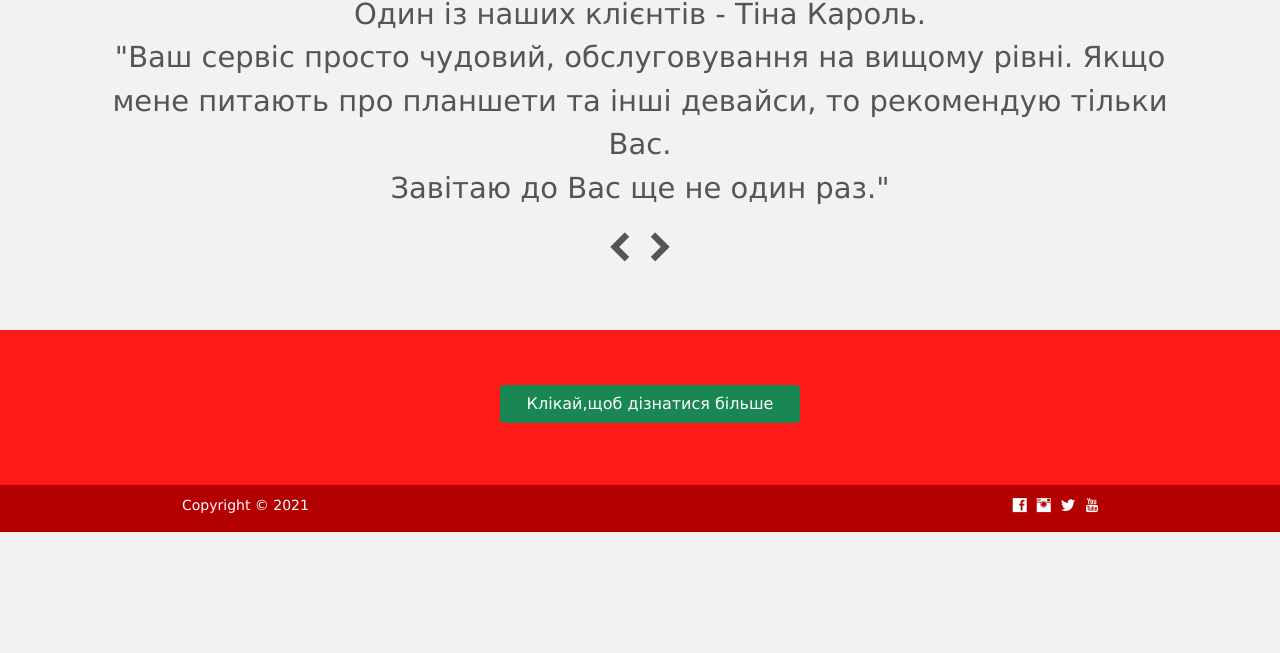
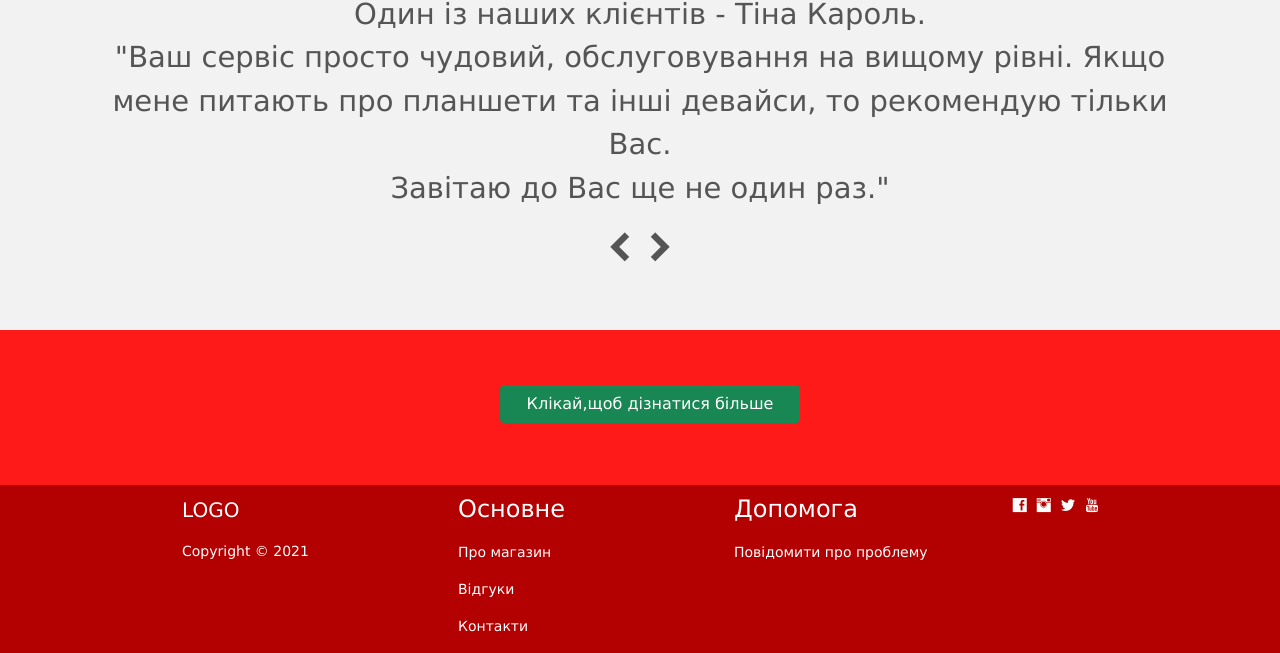
Before and after one commit to Nastysikk/itprogects, a plain HTML site: page index.html in a window 1280 px wide. Shown: the part 2939-3592 px from the top of the page. Before the commit the page ends 3471 px from the top, so only its background shows below. Drawn offline with nearby package versions, Linux system fonts and the light colour scheme.

Commit message:
Footer
Доповнення до footer, додано два розділи "Основне", "Допомога"

```diff
--- a/css/mystyle.css
+++ b/css/mystyle.css
@@ -130,3 +130,20 @@ footer{
 {
     padding: 10px 10px;
 }
+
+.fotter a {
+    text-decoration: none;
+    color: white;
+}
+.fotter a:hover, a:active {
+    font-weight: 600;
+    color:white;
+    transition: all 0.3s ease;
+}
+.fotter h4{
+    padding-bottom: 10px;
+}
+
+.logo {
+    font-size: 20px;
+}
--- a/index.html
+++ b/index.html
@@ -4,6 +4,7 @@
 <title>Bootstrap Example</title>
 <meta charset="utf-8">
 <meta name="viewport" content="width=device-width, initial scale=1 shrink-to-fit=no">
+<link rel="stylesheet" href="https://cdnjs.cloudflare.com/ajax/libs/animate.css/4.1.1/animate.min.css"/>
 <link href="css/bootstrap.min.css" rel="stylesheet">
 <link href="https://cdn.jsdelivr.net/npm/bootstrap@5.1.1/dist/css/bootstrap.min.css" rel="stylesheet" integrity="sha384-F3w7mX95PdgyTmZZMECAngseQB83DfGTowi0iMjiWaeVhAn4FJkqJByhZMI3AhiU" crossorigin="anonymous">
 <link rel="stylesheet" href="css/fontello.css">
@@ -194,14 +195,24 @@
 		<div class="container">
 			<div class="row">
 				<div class="col-3">
+					<p class="logo">LOGO</p>
 					<p>
 						Copyright © 2021
 					</p>
 				</div>
-				<div class="col-3"></div>
-				<div class="col-3"></div>
+				<div class="col-3 base">
+					<h4>Основне</h4>
+					<p><a href="#">Про магазин</a></p>
+					<p><a href="#">Відгуки</a></p>
+					<p><a href="#">Контакти</a></p>
+
+
+				</div>
+				<div class="col-3 help">
+					<h4>Допомога</h4>
+					<a href="#">Повідомити про проблему</a>
+				</div>
 				<div class="col-3">
-
 						<i class="icon-facebook"></i>
 						<i class="icon-instagram"></i>
 						<i class="icon-twitter"></i>
```
